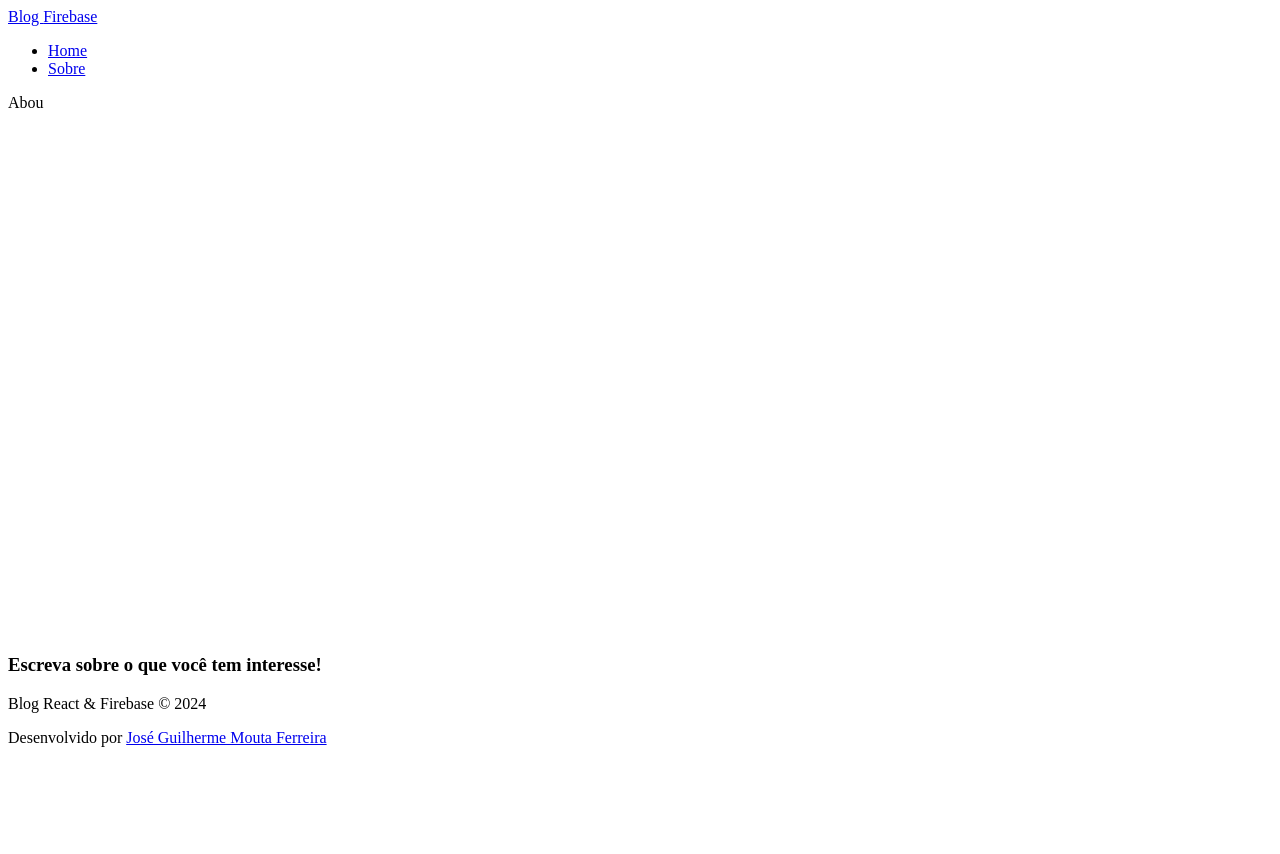
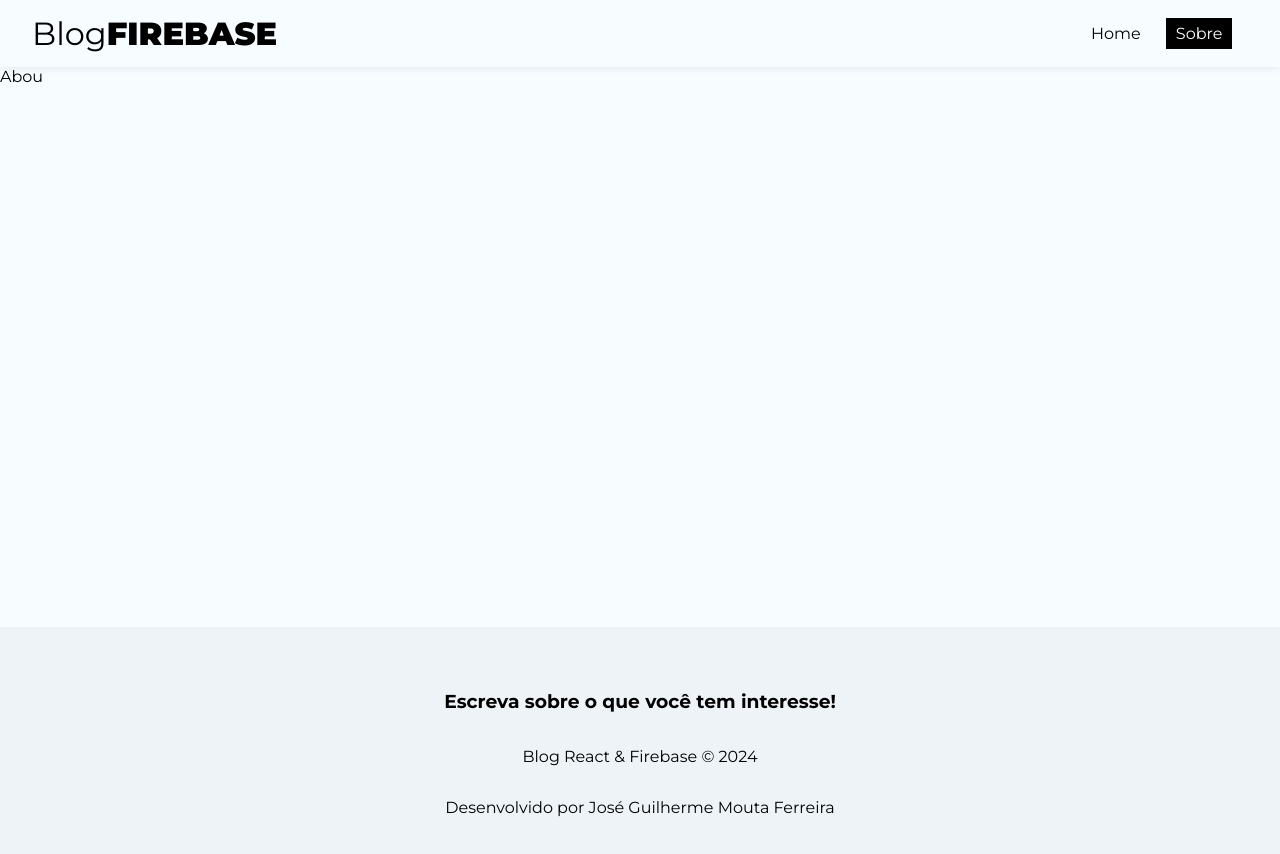
Before and after one commit to JoseGuiFerreira17/blog-firebase, a React (Vite) app: page /about in a window 1280 px wide. Shown: the top 854 px of the page. Before the commit the page ends 800 px from the top, so only its background shows below. Built offline with nearby package versions, Linux system fonts and the light colour scheme.

Commit message:
adding general styles

```diff
--- a/index.html
+++ b/index.html
@@ -5,6 +5,10 @@
     <link rel="icon" type="image/svg+xml" href="/firebase.svg" />
     <meta name="viewport" content="width=device-width, initial-scale=1.0" />
     <title>Blog Firebase</title>
+    <link rel="preconnect" href="https://fonts.googleapis.com">
+    <link rel="preconnect" href="https://fonts.gstatic.com" crossorigin>
+    <link href="https://fonts.googleapis.com/css2?family=Montserrat:ital,wght@0,100..900;1,100..900&display=swap" rel="stylesheet">
+
   </head>
   <body>
     <div id="root"></div>
--- a/src/components/Footer/Footer.jsx
+++ b/src/components/Footer/Footer.jsx
@@ -2,7 +2,7 @@
 
 function Footer() {
   return (
-    <footer>
+    <footer className={styles.footer}>
       <h3>Escreva sobre o que você tem interesse!</h3>
       <p>Blog React & Firebase &copy; {new Date().getFullYear()}</p>
       <p>
--- a/src/components/Footer/Footer.module.css
+++ b/src/components/Footer/Footer.module.css
@@ -0,0 +1,8 @@
+.footer {
+  height: 250px;
+  display: flex;
+  flex-direction: column;
+  align-items: center;
+  justify-content: center;
+  background-color: #edf3f6;
+}
--- a/src/components/Navbar/Navbar.jsx
+++ b/src/components/Navbar/Navbar.jsx
@@ -4,16 +4,20 @@
 
 function Navbar() {
   return (
-    <nav>
-      <NavLink to="/">
-        Blog <span>Firebase</span>
+    <nav className={styles.nav}>
+      <NavLink to="/" className={styles.brand}>
+        Blog<span>Firebase</span>
       </NavLink>
-      <ul>
+      <ul className={styles.nav_links}>
         <li>
-          <NavLink to="/">Home</NavLink>
+          <NavLink to="/" className={({ isActive }) => (isActive ? styles.active : "")}>
+            Home
+          </NavLink>
         </li>
         <li>
-          <NavLink to="/about">Sobre</NavLink>
+          <NavLink to="/about" className={({ isActive }) => (isActive ? styles.active : "")}>
+            Sobre
+          </NavLink>
         </li>
       </ul>
     </nav>
--- a/src/components/Navbar/Navbar.module.css
+++ b/src/components/Navbar/Navbar.module.css
@@ -0,0 +1,34 @@
+.nav {
+  display: flex;
+  box-shadow: rgba(0, 0, 0, 0.15) 0px -2px 10px 0px;
+  justify-content: space-between;
+  align-items: center;
+  padding: 0.5rem 2rem;
+}
+
+.brand {
+  font-size: 2em;
+}
+
+.brand span {
+  font-weight: 900;
+  text-transform: uppercase;
+}
+
+.nav_links {
+  display: flex;
+  list-style: none;
+}
+
+.nav_links li {
+  margin-right: 1rem;
+}
+
+.nav_links li a {
+  padding: 0.4rem 0.6rem;
+}
+
+.active {
+  background-color: #000;
+  color: #fff;
+}
--- a/src/index.css
+++ b/src/index.css
@@ -0,0 +1,35 @@
+body {
+  background-color: #f6fcff;
+  padding: 0;
+  margin: 0;
+  font-family: "Montserrat", sans-serif;
+}
+
+input::placeholder,
+textarea::placeholder {
+  font-family: "Montserrat", sans-serif;
+}
+
+input:focus,
+textarea:focus {
+  outline: none;
+}
+
+a,
+nav,
+button {
+  text-decoration: none;
+  background-color: transparent;
+  border: none;
+  color: #000;
+  transition: 0.4s;
+  font-size: 1em;
+  cursor: pointer;
+  font-family: "Montserrat", sans-serif;
+}
+
+a:hover,
+nav:hover,
+button:hover {
+  color: #bbb;
+}
```
